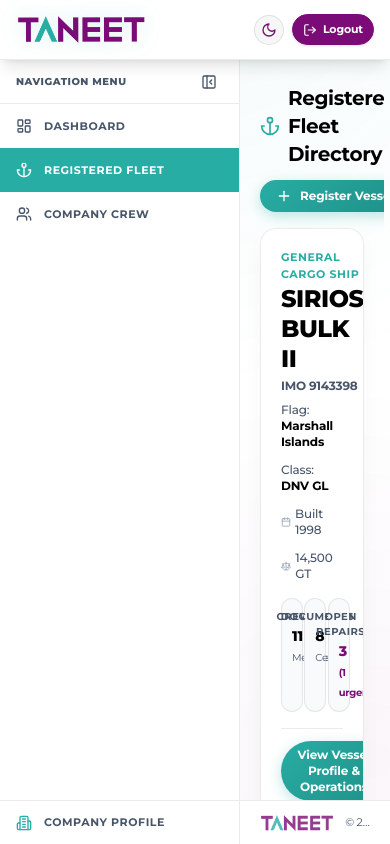
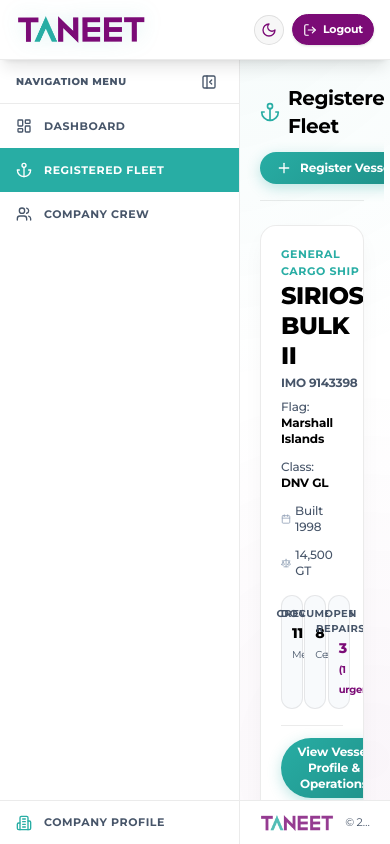
Before and after one commit to Drakhtar359/app-mozuk-marine, a React (Vite) app: page / in a window 390 px wide. Shown: the top 844 px of the page. Built offline with nearby package versions, Linux system fonts and the light colour scheme.

Commit message:
Add bottom border under Registered Fleet header and remove subtitle from Company Profile

```diff
--- a/src/components/CompanyProfilePage.tsx
+++ b/src/components/CompanyProfilePage.tsx
@@ -491,9 +491,6 @@ export const CompanyProfilePage: React.FC<CompanyProfilePageProps> = ({
             <Building2 className="w-5 h-5 text-[var(--color-primary)] shrink-0" />
             Company Profile & Manager Details
           </h2>
-          <p className="text-xs text-[var(--text-muted)] mt-1">
-            Registered vessel owner, manager contacts, shore-based personnel, and commercial partners.
-          </p>
         </div>
 
         {/* Subscription Tier Block */}
--- a/src/components/ShipList.tsx
+++ b/src/components/ShipList.tsx
@@ -44,13 +44,15 @@ export const ShipList: React.FC<ShipListProps> = ({
   }
 
   return (
-    <div className="space-y-4">
-      <div className="flex flex-col sm:flex-row sm:items-center justify-between gap-3 sm:gap-4">
-        <h2 className="font-heading font-bold text-[var(--text-main)] text-xl flex items-center gap-2">
-          <Anchor className="w-5 h-5 text-[var(--color-primary)] shrink-0" />
-          Registered Fleet Directory
-        </h2>
-        <div className="flex items-center justify-between sm:justify-end gap-3 w-full sm:w-auto">
+    <div className="space-y-6">
+      <div className="flex flex-col sm:flex-row sm:items-center justify-between gap-3 sm:gap-4 border-b border-[var(--color-glass-border)] pb-4">
+        <div>
+          <h2 className="font-heading font-bold text-[var(--text-main)] text-xl flex items-center gap-2">
+            <Anchor className="w-5 h-5 text-[var(--color-primary)] shrink-0" />
+            Registered Fleet
+          </h2>
+        </div>
+        <div className="flex items-center justify-between sm:justify-end gap-3 w-full sm:w-auto shrink-0">
           <span className="text-xs text-[var(--text-muted)] hidden md:inline font-medium">Select a vessel to view its profile, crew & maintenance</span>
           {onRegisterVessel && (
             <motion.button
```
